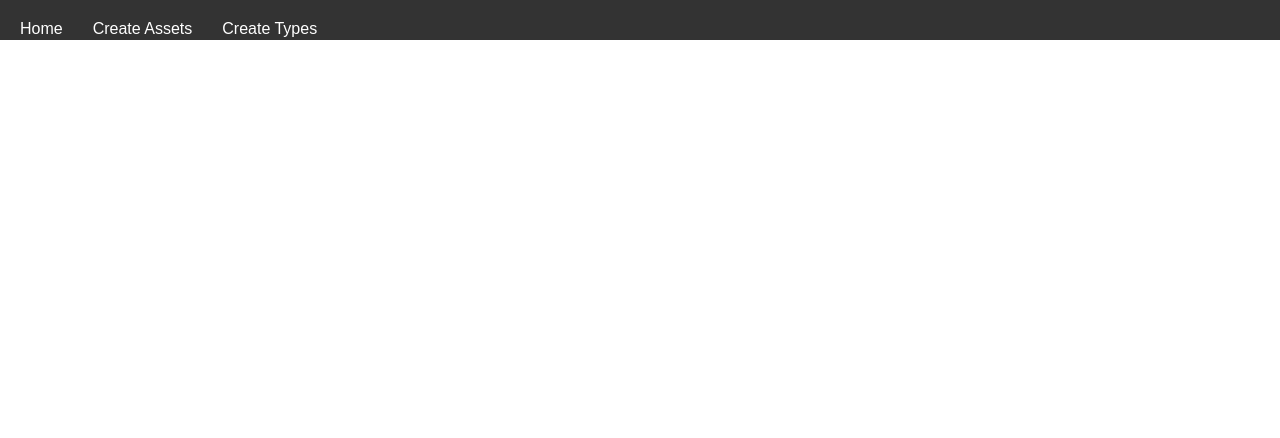
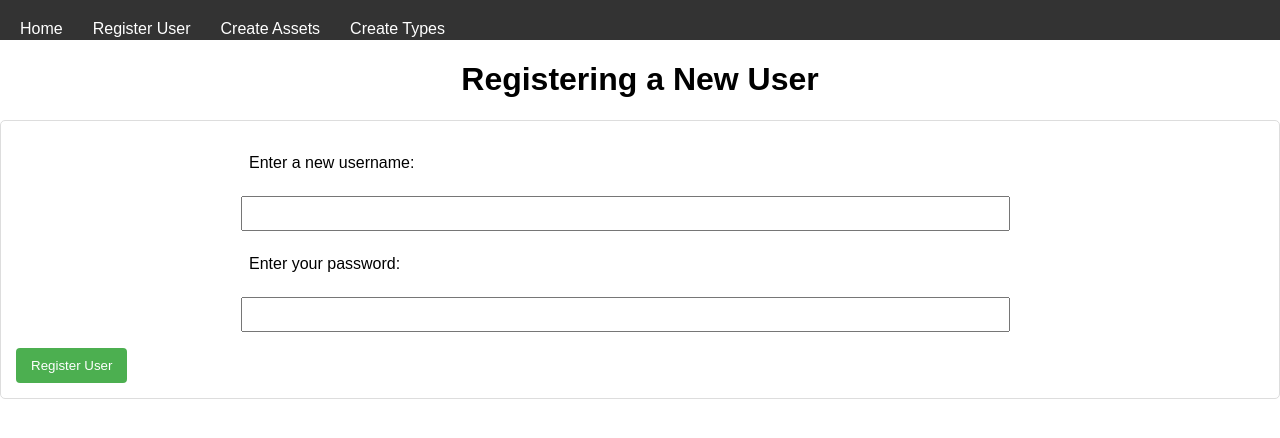
Before and after one commit to shahd9290/Assets-Repository, a React (Create React App) app in the folder frontend/frontend-app/: page /register-user in a window 1280 px wide. Shown: the top 438 px of the page. Built offline with nearby package versions, Linux system fonts and the light colour scheme.

Commit message:
Adding registering user form to homepage

```diff
--- a/frontend/frontend-app/src/Home.js
+++ b/frontend/frontend-app/src/Home.js
@@ -2,6 +2,7 @@ import { Routes, Route } from "react-router-dom";
 import Navbar from "./components/Navbar";
 import Types from "./Types";
 import App from "./App";
+import NewUser from "./NewUser";
 import AssetTable from "./components/AssetTable";
 function Home() {
 
@@ -13,6 +14,7 @@ function Home() {
             <Route path='/create-assets' element={<App/>} />
             <Route path='/create-types' element={<Types/>} />
             <Route path='/assets' element={<AssetTable/>} />
+            <Route path='/register-user' element={<NewUser/>} />
         </Routes>
 
     </div>
--- a/frontend/frontend-app/src/components/Navbar.js
+++ b/frontend/frontend-app/src/components/Navbar.js
@@ -7,6 +7,7 @@ const Navbar = () => {
       {/* menu */}
       <nav className='justify-content-center'>
         <a href='/assets'>Home</a>
+        <a href='/register-user'>Register User</a>
         <a href='/create-assets'>Create Assets </a>
         <a href='/create-types'>Create Types</a>
       </nav>
```
Also changed, not shown: 1 other file (tests, documents, lock files or other folders).
